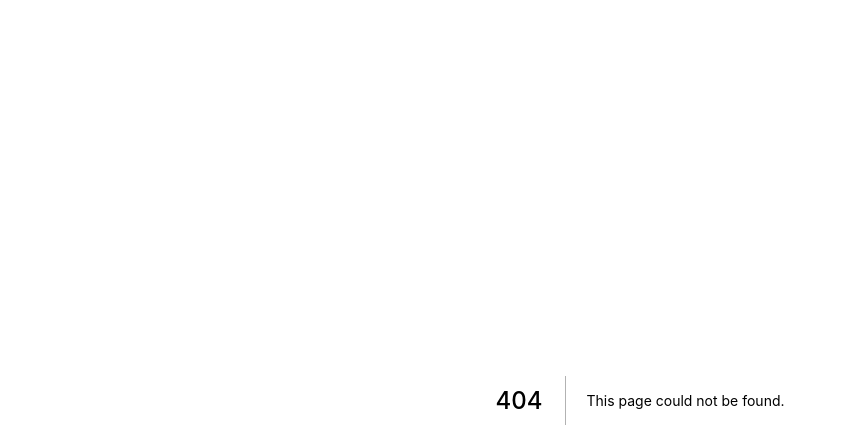
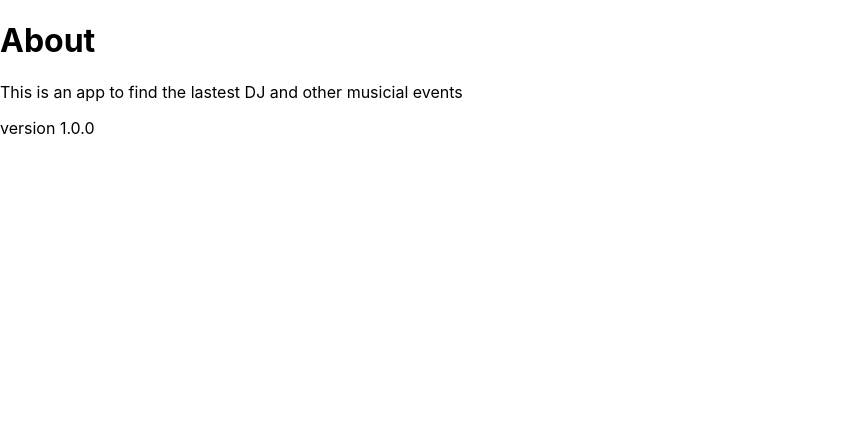
Before and after one commit to tummanoon77/dj-events-frontend, a Next.js app: page /about in a window 1280 px wide. Before the commit this address had no page. Shown: the top 448 px of the page, without its empty margins (0-847 px from the left). Built offline with nearby package versions, Linux system fonts and the light colour scheme.

Commit message:
Pages and routing

```diff
--- /dev/null
+++ b/pages/about.js
@@ -0,0 +1,11 @@
+export default function AboutPage() {
+    return (
+        <div>
+            <h1>About</h1>
+            <p>This is an app to find the lastest DJ and
+                other musicial events</p>
+                <p>version 1.0.0</p>
+
+        </div>
+    )
+}
```
Also changed, not shown: pages/events/[slug].js (added, +7 -0 lines), pages/events/add.js (added, +7 -0 lines), pages/events/index.js (added, +7 -0 lines).
